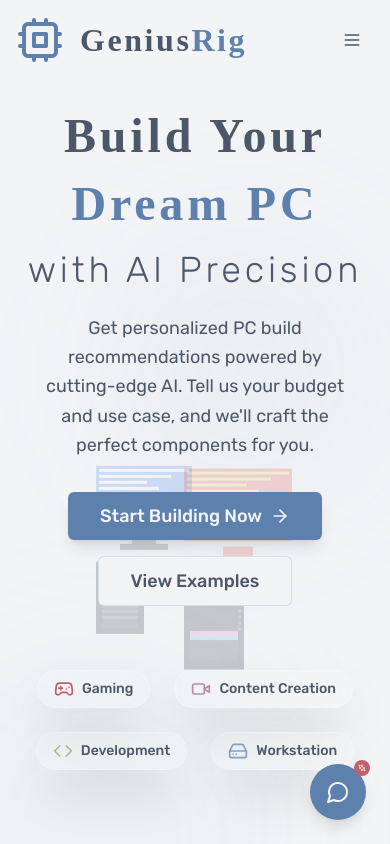
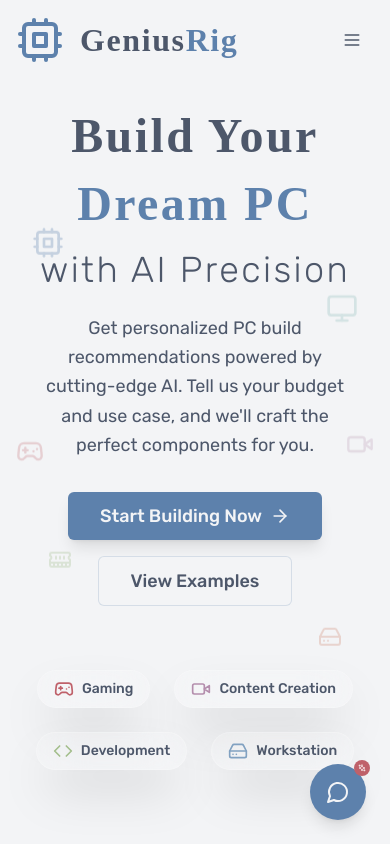
Before and after one commit to 2Yuri-afk/GeniusRig, a Next.js app: page / in a window 390 px wide. Shown: the top 844 px of the page. Built offline with nearby package versions, Linux system fonts and the light colour scheme; a web font is replaced by a local one.

Commit message:
Fix jersey font letter spacing for chrome-based browsers (1) and mobile responsiveness

```diff
--- a/src/app/globals.css
+++ b/src/app/globals.css
@@ -180,20 +180,10 @@
 /* Font utility classes */
 .font-display {
   font-family: 'Jersey 10', cursive;
-  /* Browser-specific letter spacing fixes for Jersey font */
-  letter-spacing: 0.05em;
-  -webkit-font-feature-settings: "kern" 1;
-  font-feature-settings: "kern" 1;
-  text-rendering: optimizeLegibility;
 }
 
 .font-heading {
   font-family: 'Jersey 10', cursive;
-  /* Browser-specific letter spacing fixes for Jersey font */
-  letter-spacing: 0.05em;
-  -webkit-font-feature-settings: "kern" 1;
-  font-feature-settings: "kern" 1;
-  text-rendering: optimizeLegibility;
 }
 
 .font-mono {
@@ -218,11 +208,6 @@
 .brand-text {
   font-family: 'Jersey 10', cursive;
   font-weight: 400;
-  /* Browser-specific letter spacing fixes for Jersey font */
-  letter-spacing: 0.05em;
-  -webkit-font-feature-settings: "kern" 1;
-  font-feature-settings: "kern" 1;
-  text-rendering: optimizeLegibility;
 }
 
 /* Custom scrollbar */
@@ -242,32 +227,11 @@
   @apply bg-primary/80;
 }
 
-/* Browser-specific fixes for Jersey 10 font rendering */
-/* Chrome, Safari, Edge (Webkit/Blink) */
-@supports (-webkit-appearance: none) {
+/* Chrome-only fix for Jersey 10 font letter spacing */
+@supports (-webkit-appearance: none) and (not (-moz-appearance: none)) {
   .font-heading,
   .font-display,
   .brand-text {
-    letter-spacing: 0.08em !important;
-    -webkit-font-smoothing: antialiased;
-    -moz-osx-font-smoothing: grayscale;
+    letter-spacing: 0.05em;
   }
 }
-
-/* Firefox specific fixes */
-@-moz-document url-prefix() {
-  .font-heading,
-  .font-display,
-  .brand-text {
-    letter-spacing: normal !important;
-  }
-}
-
-/* Additional Chrome-specific targeting */
-@media screen and (-webkit-min-device-pixel-ratio:0) {
-  .font-heading,
-  .font-display,
-  .brand-text {
-    letter-spacing: 0.08em !important;
-  }
-}
--- a/src/app/page.tsx
+++ b/src/app/page.tsx
@@ -101,12 +101,12 @@ export default function HomePage() {
     <div className="relative overflow-hidden">
       {/* Hero Section */}
       <section className="relative min-h-screen flex items-center justify-center -mt-16">
-        {/* Animated Pixelated PC Graphics */}
-        <div className="absolute inset-0 overflow-hidden pointer-events-none">
+        {/* Animated Pixelated PC Graphics - Hidden on mobile */}
+        <div className="hidden lg:block absolute inset-0 overflow-hidden pointer-events-none">
           {/* Left Side - 8-bit Desktop PC */}
           <div className="absolute left-20 top-1/2 transform -translate-y-1/2 floating-animation opacity-20">
             <div
-              className="pixel-pc-desktop scale-75 lg:scale-100"
+              className="pixel-pc-desktop scale-75 xl:scale-100"
               style={{ imageRendering: "pixelated" }}
             >
               {/* 8-bit Monitor */}
@@ -151,7 +151,7 @@ export default function HomePage() {
             style={{ animationDelay: "1s" }}
           >
             <div
-              className="pixel-pc-gaming scale-75 lg:scale-100"
+              className="pixel-pc-gaming scale-75 xl:scale-100"
               style={{ imageRendering: "pixelated" }}
             >
               {/* 8-bit Gaming Monitor */}
@@ -227,6 +227,54 @@ export default function HomePage() {
             className="absolute top-3/4 right-1/4 w-96 h-96 bg-accent/5 rounded-full blur-3xl floating-animation"
             style={{ animationDelay: "2s" }}
           />
+        </div>
+
+        {/* Mobile-friendly animated tech icons */}
+        <div className="lg:hidden absolute inset-0 overflow-hidden pointer-events-none">
+          {/* Top left - CPU icon */}
+          <div className="absolute top-1/4 left-8 floating-tech-icon opacity-30">
+            <Cpu className="h-8 w-8 text-primary" />
+          </div>
+
+          {/* Top right - Monitor icon */}
+          <div
+            className="absolute top-1/3 right-8 floating-tech-icon opacity-30"
+            style={{ animationDelay: "1s" }}
+          >
+            <Monitor className="h-8 w-8 text-accent" />
+          </div>
+
+          {/* Bottom left - Memory icon */}
+          <div
+            className="absolute bottom-1/3 left-12 floating-tech-icon opacity-30"
+            style={{ animationDelay: "2s" }}
+          >
+            <MemoryStick className="h-6 w-6 text-nord-14" />
+          </div>
+
+          {/* Bottom right - HDD icon */}
+          <div
+            className="absolute bottom-1/4 right-12 floating-tech-icon opacity-30"
+            style={{ animationDelay: "3s" }}
+          >
+            <HardDrive className="h-6 w-6 text-nord-12" />
+          </div>
+
+          {/* Center left - Gamepad icon */}
+          <div
+            className="absolute top-1/2 left-4 floating-tech-icon opacity-25"
+            style={{ animationDelay: "0.5s" }}
+          >
+            <Gamepad2 className="h-7 w-7 text-nord-11" />
+          </div>
+
+          {/* Center right - Video icon */}
+          <div
+            className="absolute top-1/2 right-4 floating-tech-icon opacity-25"
+            style={{ animationDelay: "1.5s" }}
+          >
+            <Video className="h-7 w-7 text-nord-15" />
+          </div>
         </div>
 
         <div className="container mx-auto px-4 relative z-10">
```
